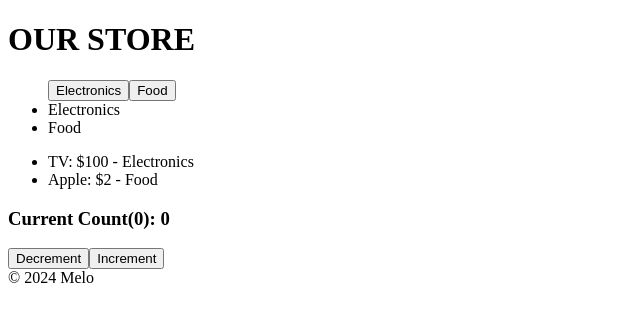
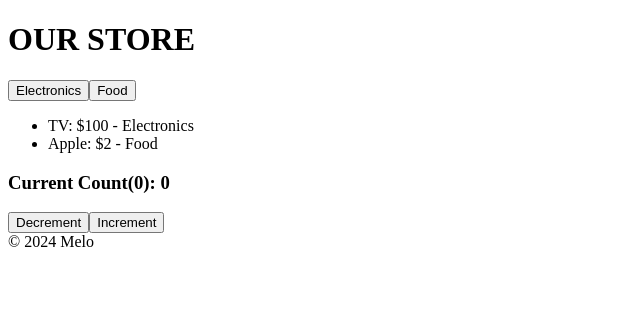
Before and after one commit to MelodicXP/store-front, a React (Vite) app: page / in a window 1280 px wide. Shown: the top 322 px of the page, without its empty margins (0-640 px from the left). Built offline with nearby package versions, Linux system fonts and the light colour scheme.

Commit message:
Refactor

```diff
--- a/src/Components/Categories/index.jsx
+++ b/src/Components/Categories/index.jsx
@@ -1,8 +1,6 @@
 'use strict';
 
-import { useSelector, useDispatch } from "react-redux";
-// import { decrement, increment } from './store/counter.js';
-
+const Categories = () => {
   const handleDisplayElectronics = () => {
     console.log('Handle Display Electronics');
   }
@@ -11,17 +9,12 @@ const handleDisplayFood = () => {
     console.log('Handle Display Food');
   }
 
-const Categories = () => {
   return (
     <div>
-     <ul>
       <button onClick={handleDisplayElectronics}>Electronics</button>
       <button onClick={handleDisplayFood}>Food</button>
-      <li>Electronics</li>
-      <li>Food</li>
-     </ul>
     </div>
   );
 }
 
-export default Categories;``
+export default Categories;
```
Lines whose indentation alone changed are shown as unchanged.
